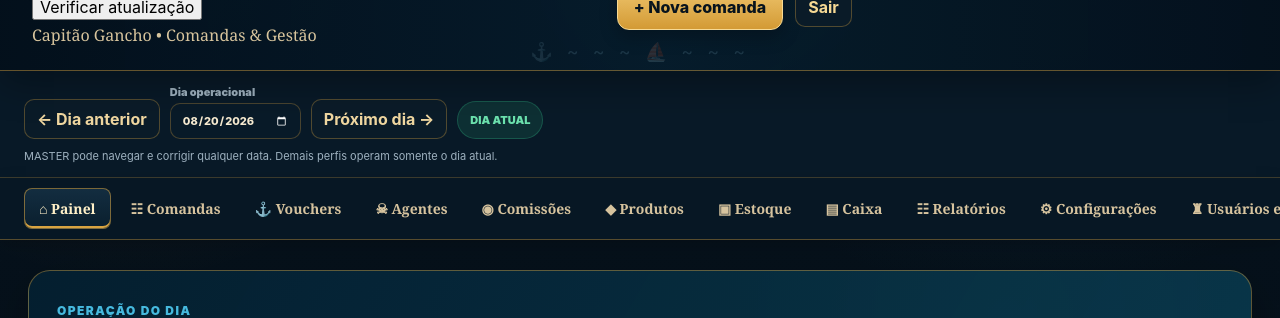
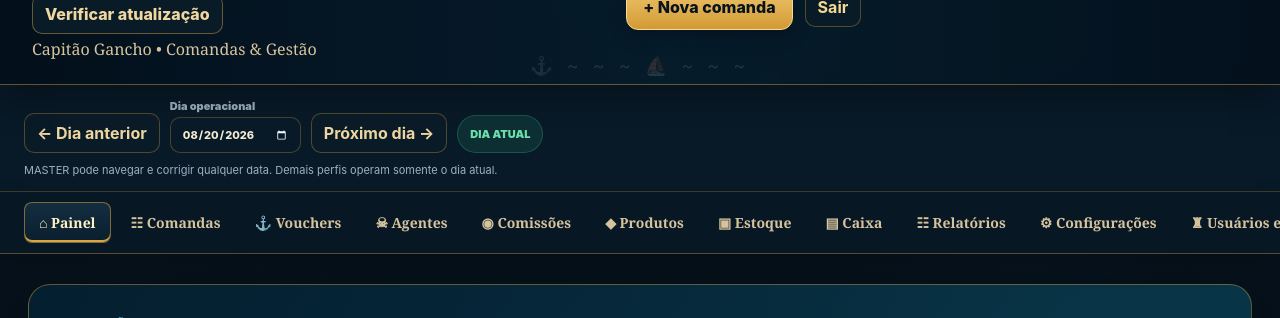
Before and after one commit to luismiguelcardosob-stack/aventuraturismo, a website: page index.html in a window 1280 px wide. Shown: the part 88-406 px from the top of the page. Drawn offline with nearby package versions, Linux system fonts and the light colour scheme; no server answers.

Commit message:
Restaura visual do botão de atualização

```diff
--- a/styles.css
+++ b/styles.css
@@ -1676,3 +1676,16 @@ main{padding:28px;max-width:1400px;margin:auto}.view{display:none}.view.active{d
 .theme-pirata .access-detail-block * {
   color: #111827 !important;
 }
+/* GARANTE QUE O BOTÃO DE ATUALIZAÇÃO FIQUE VISÍVEL PARA O MASTER */
+.theme-pirata #btnCheckUpdate {
+    display: inline-flex !important;
+    align-items: center;
+    justify-content: center;
+    color: #f0d7a0 !important;
+    background: #0a1b28 !important;
+    border: 1px solid rgba(217,164,65,.45) !important;
+    border-radius: 10px;
+    padding: 9px 12px;
+    font-weight: 800;
+    cursor: pointer;
+}
```
